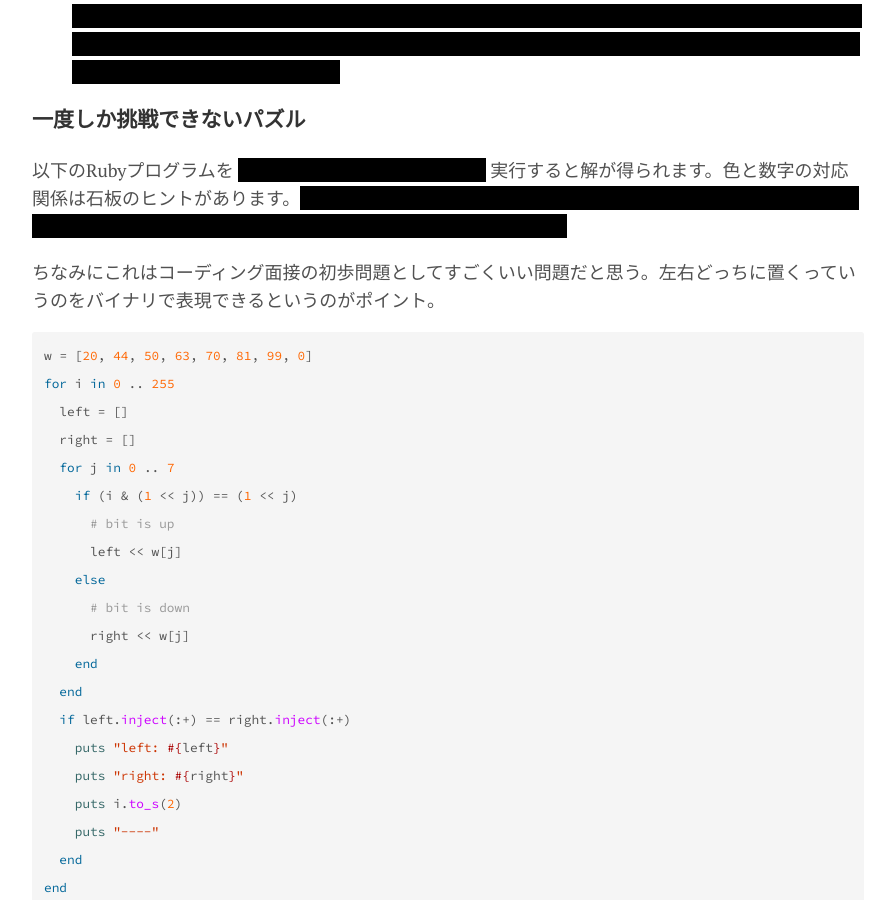
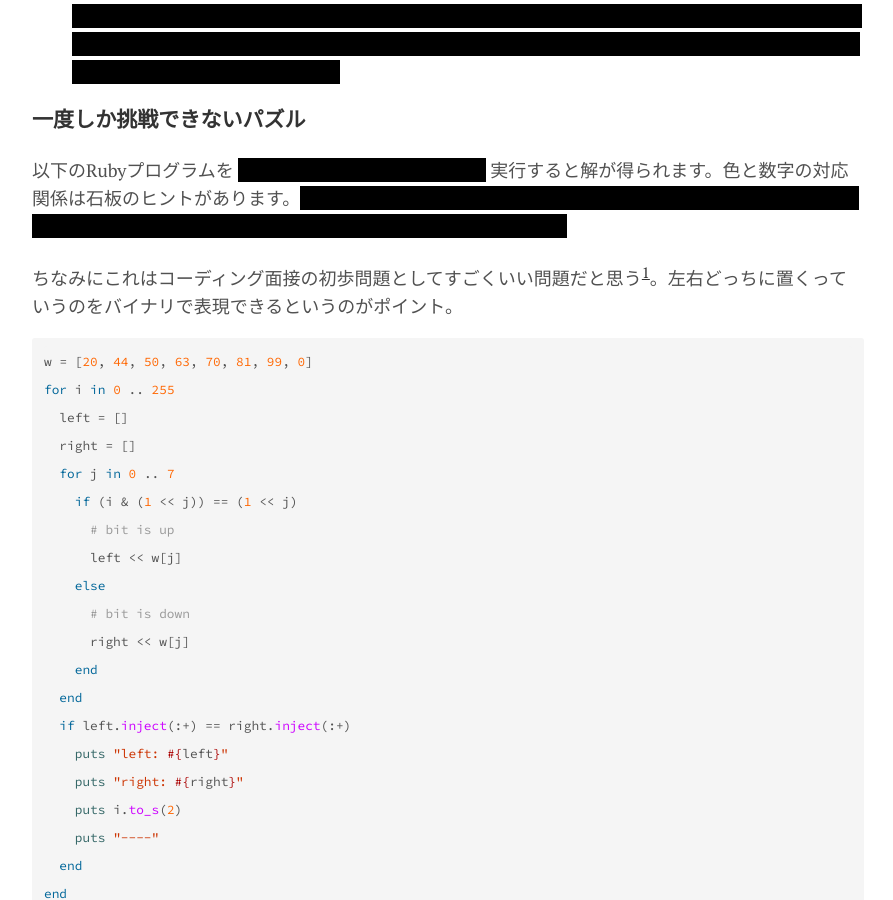
Before and after one commit to sylph01/sylph01.github.io, a Jekyll site: the page built from ja-pages/lamulana-spoilers.md, in a window 1280 px wide and 900 px high, scrolled down 1969 px. Shown: the whole window, without its empty margins (192-1085 px from the left). Built offline with Jekyll 4.4.1, drawn with Linux system fonts in a browser that asks for light colours; nearby versions of some CDN libraries; some of the changed text lies outside the part shown.

Commit message:
can you optimize this code further

````diff
--- a/ja-pages/lamulana-spoilers.md
+++ b/ja-pages/lamulana-spoilers.md
@@ -65,7 +65,7 @@
 
 以下のRubyプログラムを <span class="spoiler">配列wの最後の要素を61にして</span> 実行すると解が得られます。色と数字の対応関係は石板のヒントがあります。<span class="spoiler">61っていうのは巨人霊廟の聖杯石碑の左の画面の左上に「体重計」があるのでそこで出てくるラムラーナ数字を解読すると出てきます。</span>
 
-ちなみにこれはコーディング面接の初歩問題としてすごくいい問題だと思う。左右どっちに置くっていうのをバイナリで表現できるというのがポイント。
+ちなみにこれはコーディング面接の初歩問題としてすごくいい問題だと思う[^1]。左右どっちに置くっていうのをバイナリで表現できるというのがポイント。
 
 ```ruby
 w = [20, 44, 50, 63, 70, 81, 99, 0]
@@ -89,6 +89,8 @@
   end
 end
 ```
+
+[^1]: なおこのコードでは定数倍の最適化はしていません。ここからさらに定数倍の最適化できますか？は読者への演習問題とします。
 
 ### 産声の碑
 
````
